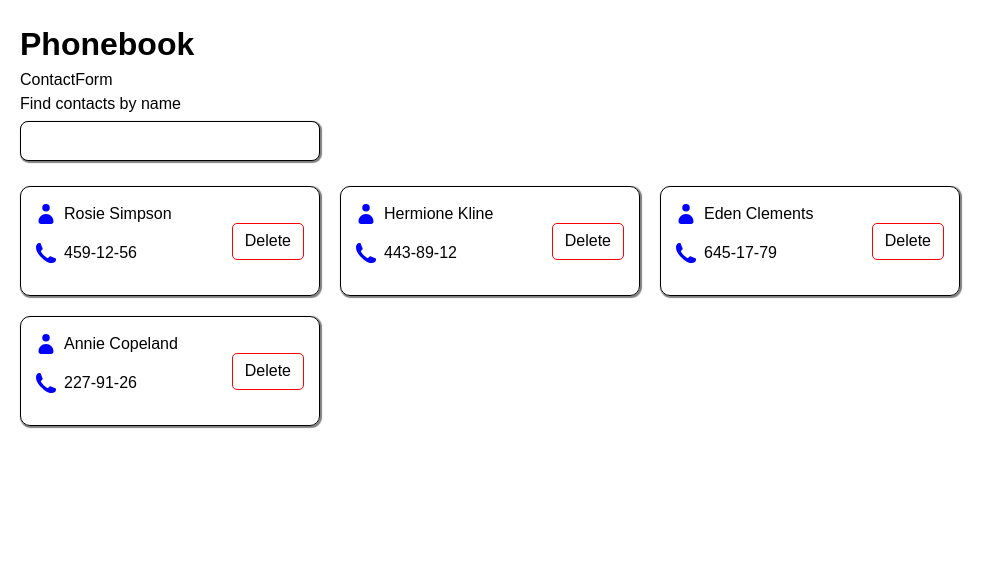
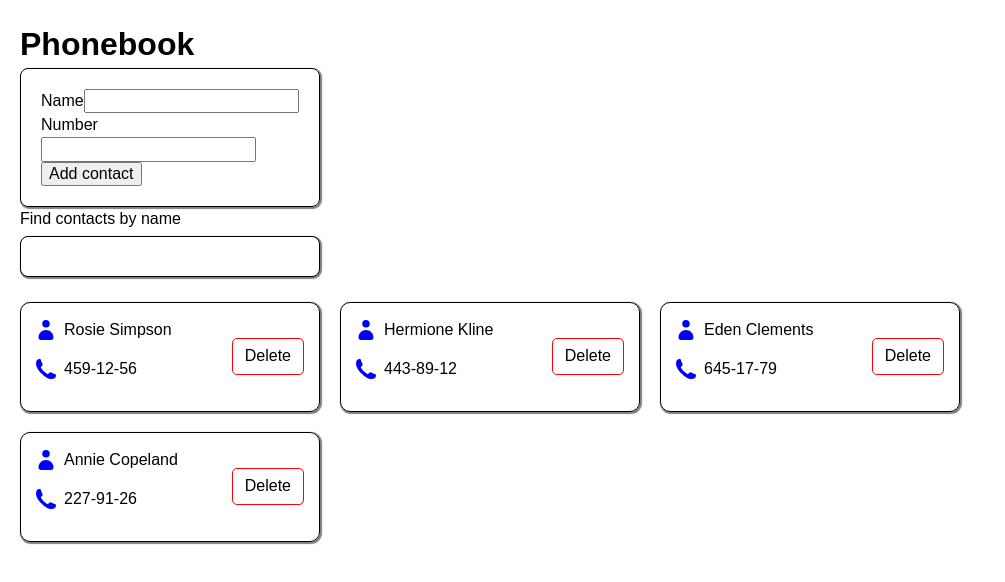
Before and after one commit to Veronika0136/goit-react-hw-03, a React (Vite) app: page / in a window 1280 px wide. Shown: the top 582 px of the page, without its empty margins (0-1005 px from the left). Built offline with nearby package versions, Linux system fonts and the light colour scheme.

Commit message:
add ContactForm

```diff
--- a/package.json
+++ b/package.json
@@ -11,10 +11,13 @@
   },
   "dependencies": {
     "clsx": "^2.1.1",
+    "formik": "^2.4.6",
     "modern-normalize": "^3.0.1",
+    "nanoid": "^5.1.5",
     "react": "^19.0.0",
     "react-dom": "^19.0.0",
-    "react-icons": "^5.5.0"
+    "react-icons": "^5.5.0",
+    "yup": "^1.6.1"
   },
   "devDependencies": {
     "@eslint/js": "^9.21.0",
--- a/src/components/ContactForm/ContactForm.jsx
+++ b/src/components/ContactForm/ContactForm.jsx
@@ -1,7 +1,37 @@
 import React from 'react';
+import { ErrorMessage, Field, Form, Formik } from 'formik';
+import * as Yup from 'yup';
+import s from './ContactForm.module.css';
 
 const ContactForm = () => {
-  return <div>ContactForm</div>;
+  const handleSubmit = (values, options) => {
+    console.log(values);
+    options.resetForm();
+  };
+
+  const initialValues = { name: '', number: '', id: '' };
+
+  return (
+    <div className={s.wrapper}>
+      <Formik initialValues={initialValues} onSubmit={handleSubmit}>
+        <Form className={s.form}>
+          <label className={s.label}>
+            <span>Name</span>
+            <Field className={s.input} name="name" />
+            <ErrorMessage className={s.err} name="name" component="p" />
+          </label>
+          <label className={s.label}>
+            <span>Number</span>
+            <Field className={s.input} name="number" />
+            <ErrorMessage className={s.err} name="number" component="p" />
+          </label>
+          <button className={s.btn} type="submit">
+            Add contact
+          </button>
+        </Form>
+      </Formik>
+    </div>
+  );
 };
 
 export default ContactForm;
--- a/src/components/ContactForm/ContactForm.module.css
+++ b/src/components/ContactForm/ContactForm.module.css
@@ -0,0 +1,26 @@
+.wrapper {
+  /* display: flex;
+  align-items: center;
+  justify-content: center;
+  gap: 10px; */
+  width: 300px;
+}
+
+.form {
+  border: 1px solid black;
+  border-radius: 8px;
+  box-shadow: 1px 1px 1px 1px grey;
+  padding: 20px;
+}
+
+/* .label {
+}
+
+.input {
+}
+
+.err {
+}
+
+.btn {
+} */
```
Also changed, not shown: 1 other file (tests, documents, lock files or other folders).
